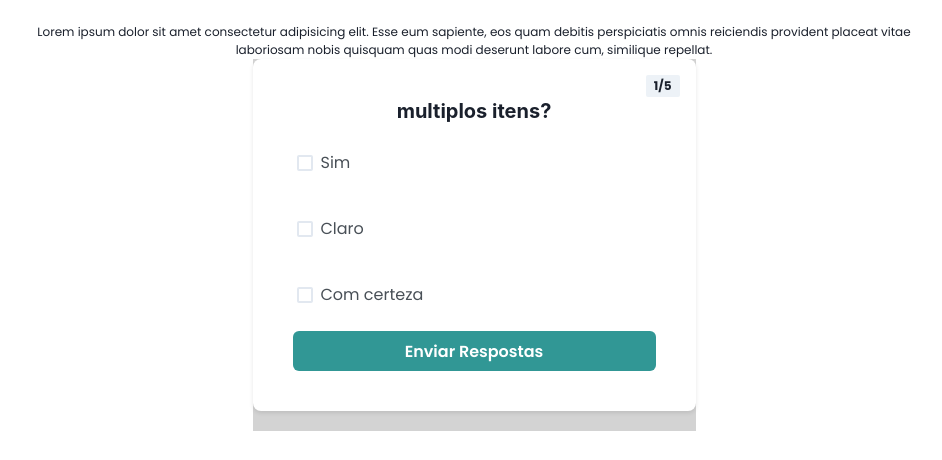
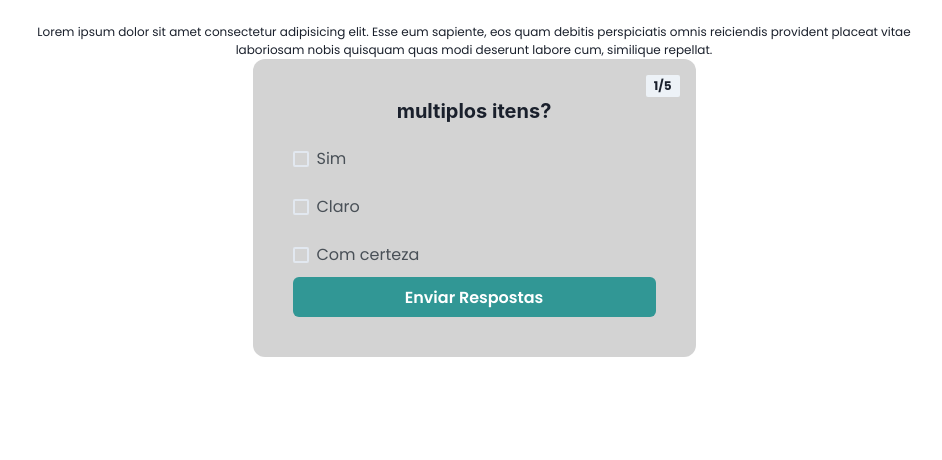
Before and after one commit to Matheus1415/Mendel, a React (Vite) app: page / in a window 1280 px wide. Shown: the part 2408-2868 px from the top of the page, without its empty margins (166-1108 px from the left). After the commit the page ends 2797 px from the top, so only its background shows below. Built offline with nearby package versions, Linux system fonts and the light colour scheme.

Commit message:
Update index.jsx

```diff
--- a/src/components/Quiz/index.jsx
+++ b/src/components/Quiz/index.jsx
@@ -3,23 +3,21 @@ import {
     VStack,
     Box,
     Button,
+    Text,
     Badge,
     Image,
     FormControl,
     FormLabel,
     Input,
-    IconButton,
-    Icon,
-    HStack,
     Checkbox,
     Radio,
     RadioGroup,
-    Stack
+    CheckboxGroup,
+    Flex
  } from '@chakra-ui/react'
+ import { motion } from 'framer-motion';
 import { useState } from 'react';
-import { FaArrowRight } from 'react-icons/fa';
-import { IoArrowForwardCircle } from 'react-icons/io5';
-
+import { submitForm } from '../../config/submitForm.js'
 
 /**
  *
@@ -31,56 +29,143 @@ import { IoArrowForwardCircle } from 'react-icons/io5';
 export function Quiz({questions}){
 
     const [currentQuestion, setCurrentQuestion] = useState(1)
-    const [score, setScore] = useState(0)
+    const [winningHistory, setWinningHistory] = useState([])
     const [showResults, setShowResults] = useState(false)
-    //history
-    function showNextQuestion(){
-        setTimeout( ()=> setCurrentQuestion(currentQuestion + 1), 100)
+    const [zoomedImage, setZoomedImage] = useState(false)
+
+    const zoomVariants = {
+        //aqui vão as estilizações que devem ser feitas com base no state zoomedImage
+        image: {
+            initial: {scale: 1.0},
+            zoomed: {transform: 'scale(1.2;1.2)', position:'fixed' , top:'50%',left:'50%',transform: 'translate(-50%,-50%)', zIndex: '10000'}
+        },
+        div: {
+            initial: {opacity: 0, display: 'none'},
+            zoomed: {
+                //alou
+            }
+        }
     }
 
+    function showNextQuestion(){
+        if (currentQuestion >= questions.length) {
+            setShowResults(true)
+            console.log('chegou no final', winningHistory);
+            return;
+        }
+        console.log(`da questão ${currentQuestion} -> ${currentQuestion + 1} | \n Resultado:`,winningHistory);
+
+        setTimeout( ()=> setCurrentQuestion(currentQuestion + 1), 150)
+    }
+
+    function toggleZoomImage(){
+        setZoomedImage(!zoomedImage)
+        console.log(`zoom ${zoomedImage} -> ${!zoomedImage}`);
+    }
+
+    //enviar essa função para o config
     function submitQuestion(e){
         e.preventDefault()
-        // ToDo - depende do tipo da questão
 
         const data = new FormData(e.currentTarget)
+        console.log("---Valores do Form Data---");
         for (const [name,value] of data) {
             console.log(name, ":", value)
         }
         console.log( questions[currentQuestion - 1]);
+        console.log("---/Valores do Form Data---");
+
 
         switch (questions[currentQuestion - 1].questionType) {
             case 'UniqueItem':
+                console.log('submit questão de item unico');
                 let selectedOptionForUser = questions[currentQuestion - 1].options.find( option => {
                     return data.get('options') === option.content
                 } )
 
-                console.log('selected:',selectedOptionForUser);
-
                 if(selectedOptionForUser.isCorrect === true){
-                    alert('parabens')
+                    console.log('unique certo');
+                    setWinningHistory( [...winningHistory, {
+                        Question: currentQuestion,
+                        answeredCorrectly: true
+                    }] )
                 }else{
-                    alert('errado')
+                    console.log('unique errado');
+                    setWinningHistory( [...winningHistory, {
+                        Question: currentQuestion,
+                        answeredCorrectly: false
+                    }] )
                 }
                 showNextQuestion()
                 break;
 
             case 'MultipleItems':
-                console.log('chegou nos multiplos items');
-                console.log(data.get('Sim'));
-                let a = questions[currentQuestion - 1].options.map( option => {
-                    return data.get(option.content)
+
+                console.log('submit questão de item Multiplos');
+                let selectedOptions = []
+
+                for( let key of data.keys() ){
+                    selectedOptions.push(key)
+                }
+
+                let correctQuestionOptions = questions[currentQuestion - 1].options.filter( option => {
+                    return option.isCorrect
+                })
+
+                let isAllOptionsSelectedAreCorrect = selectedOptions.every( selectedOption => {
+                    const anyCorrectOptionCorrespondsToTheSelectedItem = correctQuestionOptions.some( correctOption => correctOption.content === selectedOption )
+                    return anyCorrectOptionCorrespondsToTheSelectedItem
                 } )
-                console.log(a);
 
-                console.log('submit questão de item multiplos');
+                if( (isAllOptionsSelectedAreCorrect) && (selectedOptions.length === correctQuestionOptions.length) ){
+                    setWinningHistory([...winningHistory, {
+                        Question: currentQuestion,
+                        answeredCorrectly: true
+                    }])
+                }else{
+                    setWinningHistory([...winningHistory, {
+                        Question: currentQuestion,
+                        answeredCorrectly: false
+                    }])
+                }
                 showNextQuestion()
                 break;
 
             case 'InputQuestion':
                 console.log('submit questão de input');
+                //lista booleanificada de valores que o usuario digitou correto
+                const listOfCertainMarkedValues = [];
+
+                for (const [name,value] of data) {
+                    const currentInputField = questions[currentQuestion - 1].options.find( option => option.InputField === name )
+
+                    const userEnteredCorrectValue = value === currentInputField.isCorrectValue
+
+                    listOfCertainMarkedValues.push(userEnteredCorrectValue)
+                }
+
+                const userEnteredAllValuesCorrectly = listOfCertainMarkedValues.every( value => value === true )
+                console.log('Usuario digitou todos valores corretamente: ',userEnteredAllValuesCorrectly);
+
+                console.log('lista de valores booleanificados: ',listOfCertainMarkedValues);
+                if(userEnteredAllValuesCorrectly){
+                    console.log('input certo');
+                    setWinningHistory( [...winningHistory, {
+                        Question: currentQuestion,
+                        answeredCorrectly: true
+                    }] )
+                }else{
+                    console.log('input errado');
+                    setWinningHistory( [...winningHistory, {
+                        Question: currentQuestion,
+                        answeredCorrectly: false
+                    }] )
+                }
+                showNextQuestion()
                 break;
 
             default:
+
                 console.log('submit invalido');
                 break;
 
@@ -90,37 +175,45 @@ export function Quiz({questions}){
         //e.currentTarget.reset()
         // o formulario se alimpa
     }
+
+    function resetQuiz(){
+        setWinningHistory([])
+        setCurrentQuestion(1)
+        setShowResults(false)
+    }
+
     function renderOptionsFromQuestionType(questionType, options) {
 
         switch (questionType) {
             case "UniqueItem":
-                let optionsJsx = options.map( (option, index) => {
+                const radiosJsx = options.map( (option, index) => {
                         return(
-                            <Radio w='full' value={option.content} name='options'>{option.content}</Radio>
+                            <Radio w='full' key={index} value={option.content} name='options'>{option.content}</Radio>
                         )
                 } )
                 //key para o radio group
                 // required
                 return (
                     <RadioGroup name='options' display='flex' flexDirection='column' gap='24px' alignItems='flex-start' w='full'>
-                        {optionsJsx}
+                        {radiosJsx}
                     </RadioGroup>
                 )
 
             case "MultipleItems":
                 // chackra injeta value nos checkboxes por default
-                return options.map( (option, index) => {
-                    return(
-                        <HStack p='0.25rem' spacing='2px' w='full' key={index}>
-                            <Checkbox flex='1' value={option.content} name={option.content}>{option.content}</Checkbox>
-                        </HStack>
+                const checkboxesJsx = options.map( (option, index) => {
+                    return <Checkbox w='full' key={index} name={option.content} >{option.content}</Checkbox>
+                } )
+
+                return (
+                    <CheckboxGroup p='0.25rem' spacing='2px' w='full' alignItems='center'>
+                        {checkboxesJsx}
+                    </CheckboxGroup>
                 )
-                } )
 
                 case "InputQuestion":
 
                     return options.map( (option, index) => {
-                        console.log(option.InputField);
                         return(
                             <FormControl key={index} isRequired display='flex' alignItems='center' justifyContent='space-between'>
                                 <FormLabel m='0' p='0.75rem' w='fit-content'>{option.InputField}:</FormLabel>
@@ -130,30 +223,63 @@ export function Quiz({questions}){
                     } )
 
             default:
-                return "Deu ruim!!!"
+                return console.warn('Nâo foi possivel renderizar as Opções')
         }
     }
-    function zoomImage(e) {
-        e.target.style.position = 'absolute'
-        e.target.style.zIndex = '100'
-        e.target.style.top = '0'
-        e.target.style.bottom = '0'
-        e.target.style.left = '0'
-        e.target.style.right = '0'
-        //pai dele é relativo, talvez tenha que usar State
-    }
+
+
+    let amountOfWins = winningHistory.filter( issueHistory => issueHistory.answeredCorrectly ).length
+    let hitPercentage = ((amountOfWins / questions.length).toFixed(2)) * 100
+
 
     //erro na hora de passar a questão era imprimido dois tipos sendo um da questão anterior e outro da atual
     return(
-        <Box mx='auto' backgroundColor='lightgray' minW='50%' maxW='80%' w='fit-content'>
-            <form onSubmit={submitQuestion} style={{ padding: '2.5rem', position:'relative' }} >
-
-
+        <Box mx='auto' backgroundColor='lightgray' minW='50%' maxW='80%' w='fit-content' borderRadius='xl' overflow='hidden'>
+            {
+                !showResults ? (
+                    <form onSubmit={submitQuestion} style={{ padding: '2.5rem', position:'relative', margin: 0, backgroundColor:'transparent', borderRadius:0 }} >
                         <Badge position="absolute" top="1rem" right="1rem" py='0.125rem' px='0.5rem'>{`${currentQuestion}/${questions.length}`}</Badge>
                         <Heading size='md' mb='1.5rem'>{questions[currentQuestion - 1].question}</Heading>
 
-                {questions[currentQuestion - 1].image == undefined || (
-                    <Image src={questions[currentQuestion - 1].image} fallbackSrc='https://via.placeholder.com/150' mx='auto' my='0.5rem' borderRadius='xl' transition='0.3s' _hover={{transform: 'scale(0.95)'}} />
+                        {questions[currentQuestion - 1].image && (
+                            <>
+                                {zoomedImage && (
+                                    <>
+                                        <Box
+                                            as={motion.div}
+                                            variants={zoomVariants.div}
+                                            animate={zoomedImage ? 'zoomed' : 'initial' }
+                                            position='fixed'
+                                            top='0'
+                                            left='0'
+                                            right='0'
+                                            bottom='0'
+                                            opacity='0.8'
+                                            backgroundColor='red'
+                                            zIndex='10000'
+                                            //position: 'fixed', top: 0, left: 0, right: 0, bottom: 0, opacity: 0.4, backgroundColor: 'red'
+                                        >
+                                        </Box>
+                                        <Image
+                                            src={questions[currentQuestion - 1].image}
+                                            fallbackSrc='https://via.placeholder.com/150'
+                                            borderRadius='xl'
+                                            mx='auto'
+                                            visibility={zoomedImage ? true : false}
+                                        />
+
+                                    </>
+                                )}
+                                <Image
+                                    src={questions[currentQuestion - 1].image}
+                                    onClick={toggleZoomImage}
+                                    variants={zoomVariants.image}
+                                    style={zoomedImage ? zoomVariants.image.zoomed : zoomVariants.image.initial }
+                                    fallbackSrc='https://via.placeholder.com/150'
+                                    borderRadius='xl'
+                                    mx='auto'
+                                />
+                            </>
                         ) }
 
                             <VStack spacing='24px' alignItems='flex-start'>
@@ -161,8 +287,19 @@ export function Quiz({questions}){
                                     renderOptionsFromQuestionType(questions[currentQuestion - 1].questionType, questions[currentQuestion - 1].options)
                                 }
                             </VStack>
-                    <Button type='submit' display='flex' alignItems='center' gap='0.5rem' w='full' color='white' bg='teal.500' _hover={{bg: 'teal.600'}} >Enviar Respostas</Button>
+                            <Button type='submit' position='block' display='flex' alignItems='center' gap='0.5rem' w='full' color='white' bg='teal.500' _hover={{bg: 'teal.600'}} >Enviar Respostas</Button>
                     </form>
+                ) : (
+                    <Box p='10' display='flex' flexDirection='column' alignItems='center' gap='0.75rem'>
+                        <Heading textColor={hitPercentage < 40 ? 'red' : 'green'}>Pontuação: {amountOfWins} | ({hitPercentage})%</Heading>
+                        <Text>Você acertou {amountOfWins} de {questions.length} questões.</Text>
+                        <Flex direction='row' gap='0.25rem'>
+                            <Button onClick={resetQuiz}>Reiniciar Questionario</Button>
+                            <Button onClick={()=> console.log(winningHistory)}>Imprimir O history</Button>
+                        </Flex>
+                    </Box>
+                )
+            }
 
         </Box>
     )
```
Lines whose indentation alone changed are shown as unchanged.
